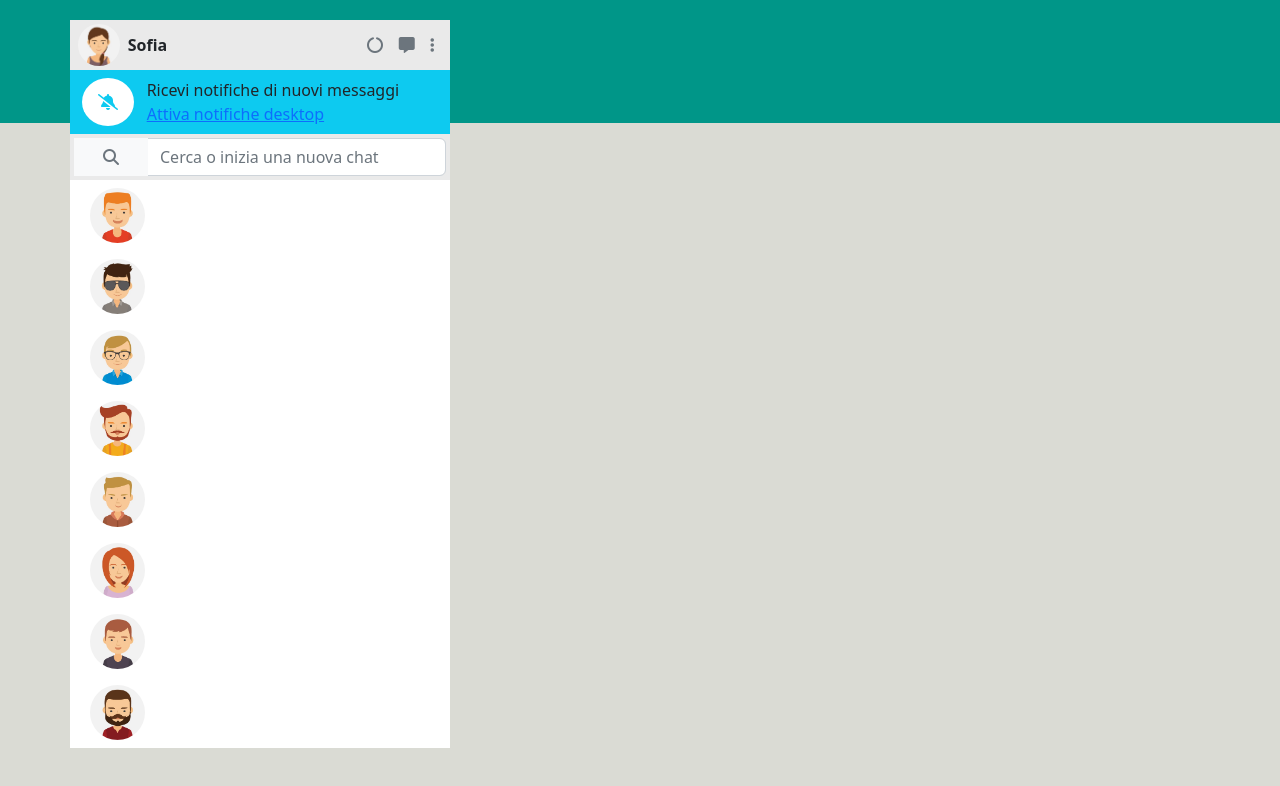
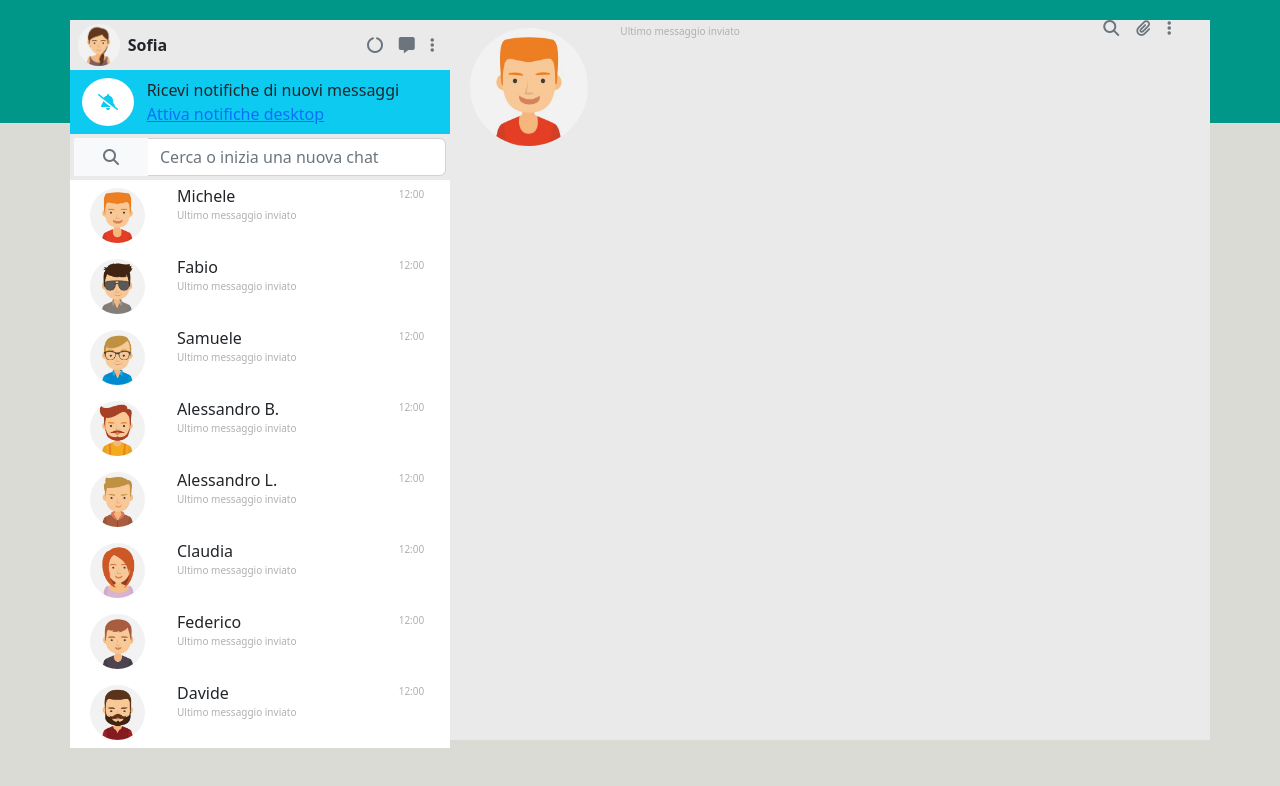
Before and after one commit to Wolf-23/vue-boolzapp, a plain HTML site: page index.html in a window 1280 px wide. Drawn offline with nearby package versions, Linux system fonts and the light colour scheme.

Commit message:
Push di controllo

```diff
--- a/css/style.css
+++ b/css/style.css
@@ -21,6 +21,17 @@ body {
 }
 
 .myProfile,
-.mySearch {
+.mySearch,
+.myActiveContacts {
     background-color: #EAEAEA;
 }
+
+.myContacts{
+    height: 70vh;
+}
+
+.myLastMessage,
+.myTime {
+    font-size: 10px;
+    color: rgb(176, 176, 176);
+}
--- a/index.html
+++ b/index.html
@@ -54,24 +54,42 @@
                                   </div>
                             </div>
                         </div>
-                        <div class="row" v-for="(user, x) in contacts">
+                        <div class="row myContacts">
                             <div class="col-12 bg-white">
-                                <div class="row">
-                                    <div class="col-3">
+                                <div class="row"  v-for="(user, x) in contacts">
+                                    <div class="col-md-3">
                                         <img class="img-fluid rounded-circle p-2" :src="'img/avatar' + user.avatar + '.jpg'">
                                     </div>
-                                    <div class="col-8">
-
+                                    <div class="col-md-7 pt-1">
+                                        <span class="d-block">{{user.name}}</span>
+                                        <span class="d-block myLastMessage">Ultimo messaggio inviato</span>
                                     </div>
-                                    <div class="col-1">
-
+                                    <div class="col-md-2">
+                                        <span class="myTime">12:00</span>
                                     </div>
                                 </div>
                             </div>
                         </div>
                     </div>
-                    <div class="col-8">
-
+                    <div class="col-8 myActiveContacts">
+                        <div class="row">
+                            <div class="col-10">
+                                <div class="row">
+                                    <div class="col-3">
+                                        <img class="img-fluid rounded-circle p-2 myActiveContactsPhoto" src="img/avatar_1.jpg">
+                                    </div>
+                                    <div class="col-9 pt-1">
+                                        <span class="d-block"></span>
+                                        <span class="d-block myLastMessage">Ultimo messaggio inviato</span>
+                                    </div>
+                                </div>
+                            </div>
+                            <div class="col-2 d-flex">
+                                <i class="fa-solid fa-magnifying-glass text-secondary px-2"></i>
+                                <i class="fa-solid fa-paperclip text-secondary px-2"></i>
+                                <i class="fa-solid fa-ellipsis-vertical text-secondary px-2"></i>
+                            </div>
+                        </div>
                     </div>
                 </div>
             </div>
```
